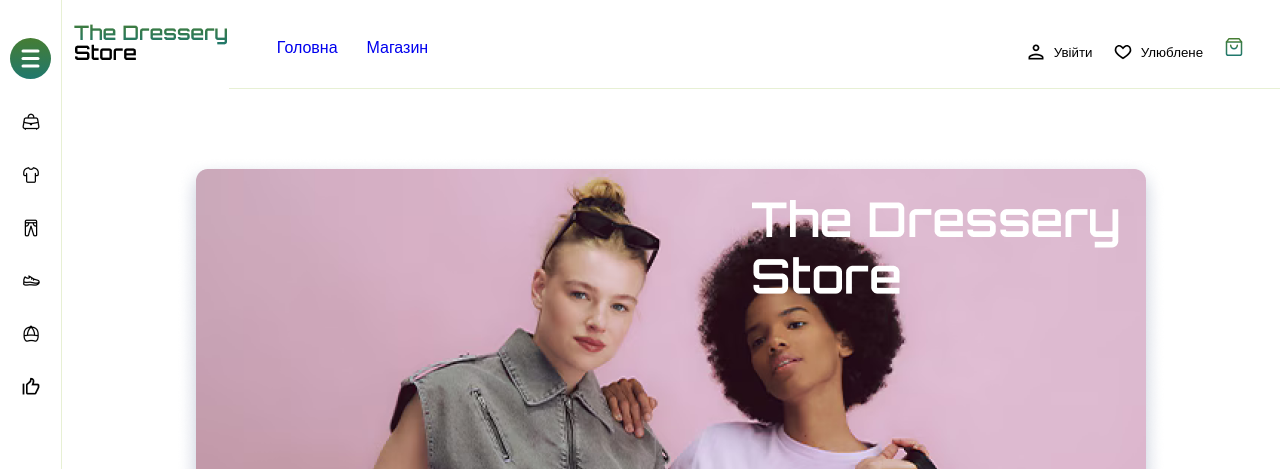
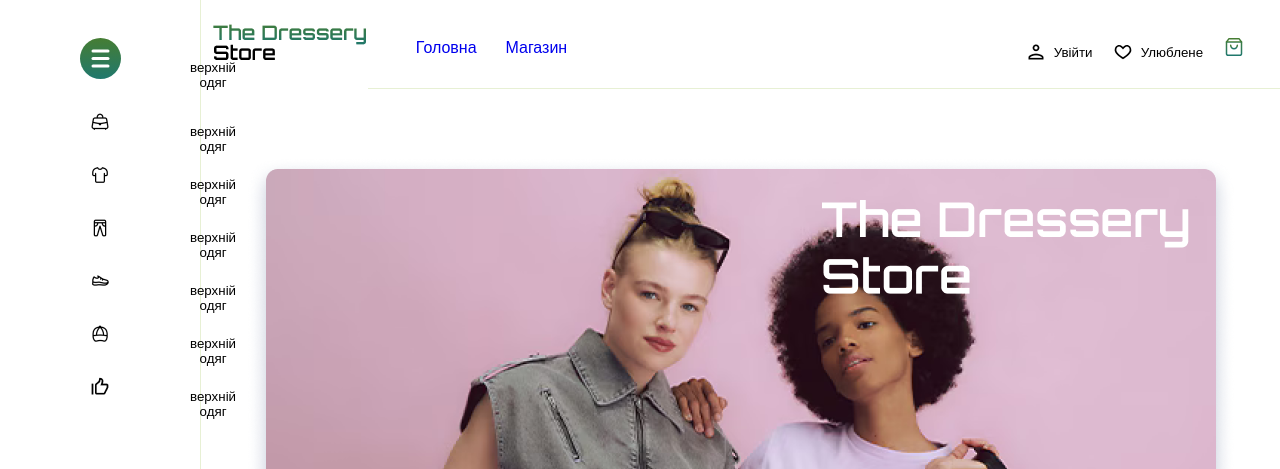
Before and after one commit to toradora477/noname_projectShop_04.04.24, a React (Create React App) app in the folder projects/react-app/: page / in a window 1280 px wide. Shown: the top 469 px of the page. Built offline with nearby package versions, Linux system fonts and the light colour scheme; no server answers.

Commit message:
no message

```diff
--- a/projects/react-app/src/common_constants/business/index.js
+++ b/projects/react-app/src/common_constants/business/index.js
@@ -25,6 +25,61 @@
   guest: 999,
 };
 
+const PRODUCT_CATEGORIES = [
+  {
+    value: 0,
+    label: 'Верхній одяг',
+    subcategories: [
+      // ТЕПЛИЙ ОДЯГ
+      { value: 0, label: 'Куртки' },
+      { value: 1, label: 'Зимові куртки' },
+      { value: 2, label: 'Худі' },
+      { value: 3, label: 'Светри' },
+      { value: 4, label: 'Світшоти' },
+      { value: 5, label: 'Кардигани' },
+      // ЛЕГКИЙ ОДЯГ
+      { value: 6, label: 'Футболки' },
+      { value: 7, label: 'Сорочки' },
+    ],
+  },
+  {
+    value: 1,
+    label: 'Нижній одяг',
+    subcategories: [
+      // ПОВСЯКДЕННИЙ ОДЯГ
+      { value: 0, label: 'Штани' },
+      { value: 1, label: 'Джинси' },
+      // ЛЕГКИЙ ЛІТНІЙ ОДЯГ
+      { value: 2, label: 'Шорти' },
+    ],
+  },
+  {
+    value: 2,
+    label: 'Взуття',
+    subcategories: [
+      // ВЗУТТЯ
+      { value: 0, label: 'Кросівки' },
+      { value: 1, label: 'Кеди' },
+      // ЛІТНЄ ВЗУТТЯ
+      { value: 2, label: 'Тапки' },
+    ],
+  },
+  {
+    value: 3,
+    label: 'Аксесуари',
+    subcategories: [
+      // ГОЛОВНІ УБОРИ
+      { value: 0, label: 'Кепки' },
+      { value: 1, label: 'Панами' },
+      { value: 2, label: 'Шапки' },
+      // ОКУЛЯРИ
+      { value: 3, label: 'Сонцезахисні окуляри' },
+      // СУМКИ
+      { value: 4, label: 'Сумки' },
+    ],
+  },
+];
+
 module.exports = {
   COMPANY_NAME,
   WORKING_HOURS,
@@ -32,4 +87,5 @@
   ACCESS_TOKEN,
   HTTP_METHODS,
   ROLES,
+  PRODUCT_CATEGORIES,
 };
--- a/projects/react-app/src/components/SideMenu/SideMenu.jsx
+++ b/projects/react-app/src/components/SideMenu/SideMenu.jsx
@@ -1,20 +1,28 @@
-import React from 'react';
+import React, { useState } from 'react';
 
 import { icons8_t_shirt_96, icons8_shoes_96, icons8_pants_96, icons8_like_96, icons8_cap_96, icons8_bag_96, Icon_menu_sidemenu } from '../../images';
-
+import clsx from 'clsx';
 import './SideMenu.scss';
 
 const SideMenu = () => {
-  const ButtomSideMenu = ({ src }) => {
+  const [isExpanded, setIsExpanded] = useState(false);
+  const ButtomSideMenu = ({ src, text = 'верхній одяг' }) => {
     return (
       <button className="btn-first">
         <img src={src} alt="btn menu" />
+        {isExpanded && <span className="text">{text}</span>}
       </button>
     );
   };
 
   return (
-    <nav className="side-menu">
+    <nav
+      className={clsx('side-menu', {
+        expanded: isExpanded,
+      })}
+      onMouseEnter={() => setIsExpanded(true)}
+      onMouseLeave={() => setIsExpanded(false)}
+    >
       <div className="container">
         <br />
         <ButtomSideMenu src={Icon_menu_sidemenu} />
--- a/projects/react-app/src/components/SideMenu/SideMenu.scss
+++ b/projects/react-app/src/components/SideMenu/SideMenu.scss
@@ -1,10 +1,48 @@
 @import '../../common_constants/styles/colors.scss';
+
+// .side-menu {
+//   left: 0;
+//   top: 0;
+//   bottom: 0;
+//   border-right: 1px solid $light_primary;
+
+//   .container {
+//     margin: 20px 10px;
+//     display: flex;
+//     flex-direction: column;
+
+//     .btn-first {
+//       background-color: transparent;
+//       border: none;
+//       padding: 0;
+//       margin: 0px 0px 30px 0px;
+//       cursor: pointer;
+//     }
+//   }
+//   width: 60px;
+
+//   -webkit-transition: width 0.3s ease;
+//   -moz-transition: width 0.3s ease;
+//   -ms-transition: width 0.3s ease;
+//   -o-transition: width 0.3s ease;
+//   transition: width 0.3s ease;
+// }
+
+// .side-menu.expanded {
+//   width: 200px; /* Ширина меню після розширення */
+// }
 
 .side-menu {
   left: 0;
   top: 0;
   bottom: 0;
   border-right: 1px solid $light_primary;
+  -webkit-transition: width 0.3s ease;
+  -moz-transition: width 0.3s ease;
+  -ms-transition: width 0.3s ease;
+  -o-transition: width 0.3s ease;
+  transition: width 0.3s ease;
+  width: 60px;
 
   .container {
     margin: 20px 10px;
@@ -17,6 +55,32 @@
       padding: 0;
       margin: 0px 0px 30px 0px;
       cursor: pointer;
+      position: relative;
+
+      .text {
+        position: absolute;
+        left: 100%;
+        top: 50%;
+        // -webkit-transform: translate(-100%, -50%);
+        // -moz-transform: translate(-100%, -50%);
+        // -ms-transform: translate(-100%, -50%);
+        // -o-transform: translate(-100%, -50%);
+        // transform: translate(-100%, -50%);
+        -webkit-transition: opacity 0.9s ease 0.9s;
+        -moz-transition: opacity 0.9s ease 0.9s;
+        -ms-transition: opacity 0.9s ease 0.9s;
+        -o-transition: opacity 0.9s ease 0.9s;
+        transition: opacity 0.9s ease 0.9s;
+        opacity: 0;
+      }
+    }
+  }
+
+  &.expanded {
+    width: 200px;
+
+    .btn-first .text {
+      opacity: 1; // Показати текст при розширенні меню
     }
   }
 }
```
